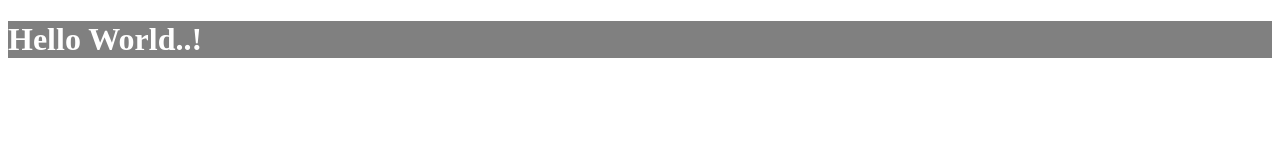
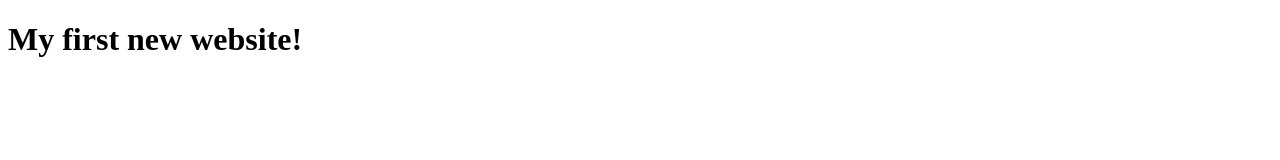
Before and after one commit to lyn0310/webprogramming, a plain HTML site: page index.html in a window 1280 px wide. Drawn offline with Linux system fonts and the light colour scheme.

Commit message:
Add files via upload

```diff
--- a/index.html
+++ b/index.html
@@ -2,15 +2,10 @@
 <html>
 <head>
     <title>HTML5 Basic</title>
-    <style>
-        h1 {
-            color: white;
-            background: gray;
-        }
-    </style>
+
 </head>
 
 <body>
-    <h1>Hello World..!</h1>
+    <h1>My first new website!</h1>
 </body>
 </html>
```
